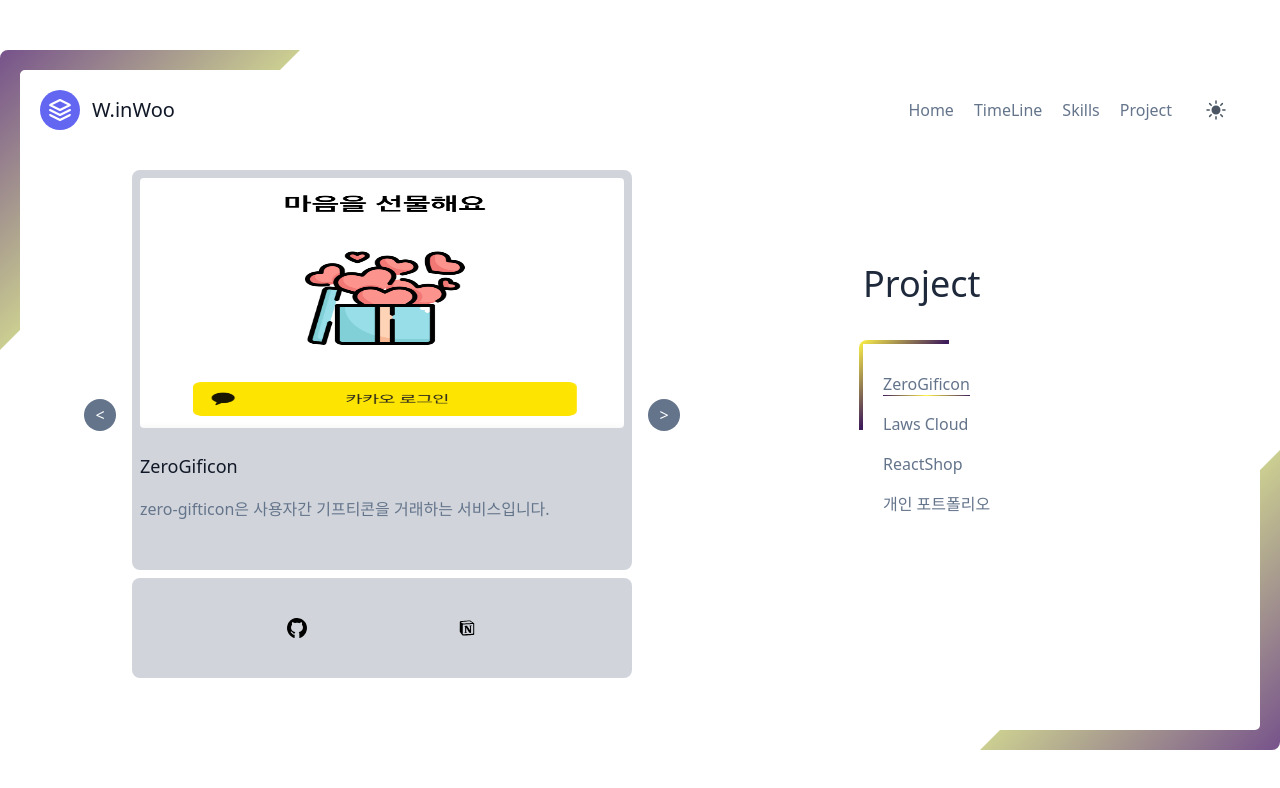
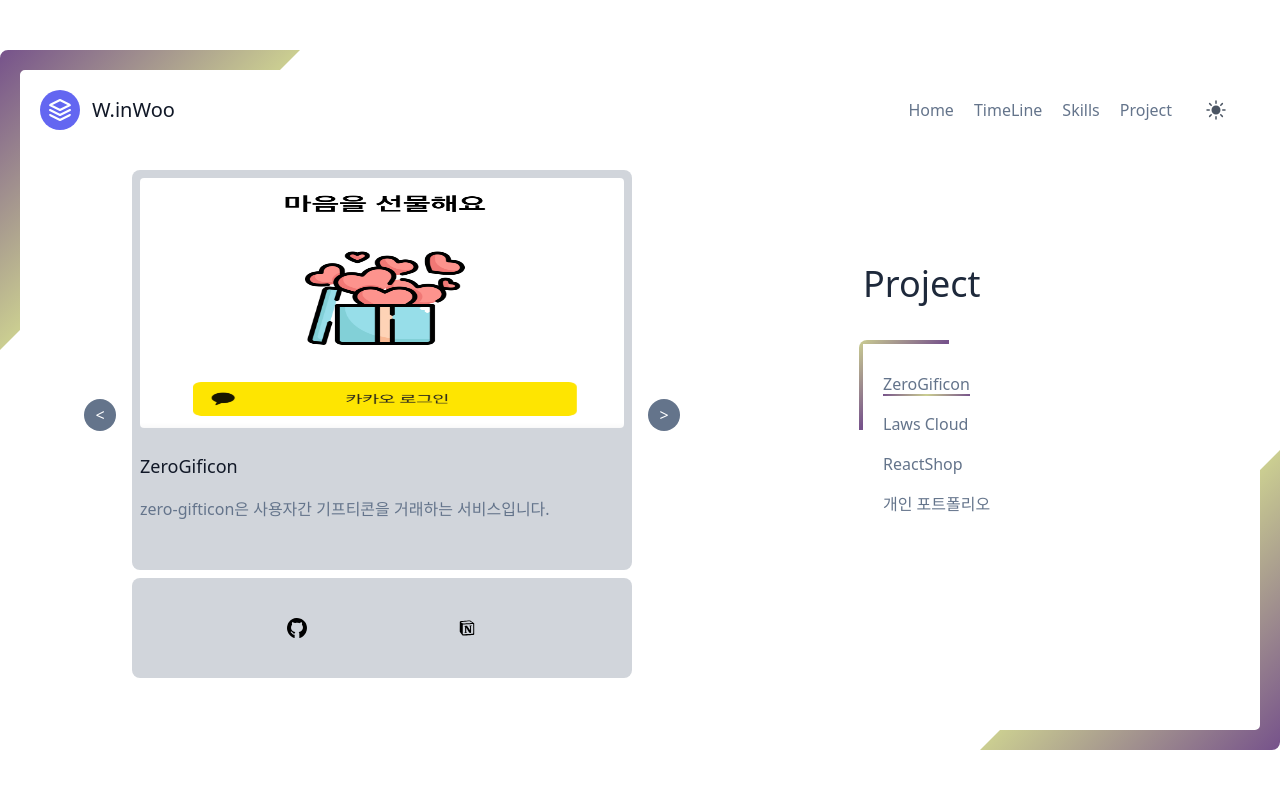
Before and after one commit to wooinwoo/AboutMePage, a Next.js app: page /project in a window 1280 px wide. Shown: the top 788 px of the page. Built offline with nearby package versions, Linux system fonts and the light colour scheme; grey boxes are pictures that could not be loaded.

Commit message:
update: 테두리 색상 , height 변경

```diff
--- a/package.json
+++ b/package.json
@@ -3,7 +3,7 @@
   "version": "0.1.0",
   "private": true,
   "scripts": {
-    "dev": "next dev",
+    "dev": "NODE_ENV=local node server.js",
     "build": "next build && next export",
     "start": "NODE_ENV=production node server.js",
     "deploy": "aws s3 sync ./out s3://wiw-portfolio.com --profile=portfolio_inwoo"
--- a/pages/project.js
+++ b/pages/project.js
@@ -189,7 +189,7 @@ export default function Project() {
                           ))}
                         </nav>
                       </div>
-                      <div className="">
+                      <div>
                         <p className="font-bold dark:text-gray-300"># Skills</p>
                         <div className="topBorder pb-4">
                           {"front" in e.back.skills && (
@@ -251,18 +251,18 @@ export default function Project() {
                     <span className="inline-block relative">
                       {e.front.title}
                       <span
-                        className="inline-block absolute bottom-0 left-0 w-full h-[1px] duration-700 z-0 group-hover:z-10"
+                        className="inline-block absolute bottom-0 left-0 w-full h-[2px] duration-700 z-0 group-hover:z-10"
                         style={{
                           background:
-                            "linear-gradient(135deg,#FFF548 0%,#3C1A5B 50%,#FFF548 100%)",
+                            "linear-gradient(135deg,#CBCE91 0%,#76528B 50%,#CBCE91 100%)",
                           opacity: currentImgIndex === idx ? "1" : "0",
                         }}
                       />
                       <span
-                        className="inline-block absolute bottom-0 left-0 w-full h-[1px] duration-700 z-10 group-hover:z-0"
+                        className="inline-block absolute bottom-0 left-0 w-full h-[2px] duration-700 z-10 group-hover:z-0"
                         style={{
                           background:
-                            "linear-gradient(135deg,#3C1A5B 0%,#FFF548 50%,#3C1A5B 100%)",
+                            "linear-gradient(135deg,#76528B 0%,#CBCE91 50%,#76528B 100%)",
                           opacity: currentImgIndex === idx ? "1" : "0",
                         }}
                       />
@@ -276,13 +276,13 @@ export default function Project() {
               className="absolute w-[90px] h-[90px] -z-10 -top-1 -left-1 rounded-tl-lg duration-700 opacity-100 group-hover:opacity-0"
               style={{
                 background:
-                  "linear-gradient(135deg,#FFF548 0%,#3C1A5B 50%,#FFF548 100%)",
+                  "linear-gradient(135deg,#CBCE91 0%,#76528B 50%,#CBCE91 100%)",
               }}></div>
             <div
               className="absolute w-[90px] h-[90px] -z-10 -top-1 -left-1 rounded-tl-lg duration-700 opacity-0 group-hover:opacity-100"
               style={{
                 background:
-                  "linear-gradient(135deg,#3C1A5B 0%,#FFF548 50%,#3C1A5B 100%)",
+                  "linear-gradient(135deg,#76528B 0%,#CBCE91 50%,#76528B 100%)",
               }}></div>
           </div>
         </div>
```
